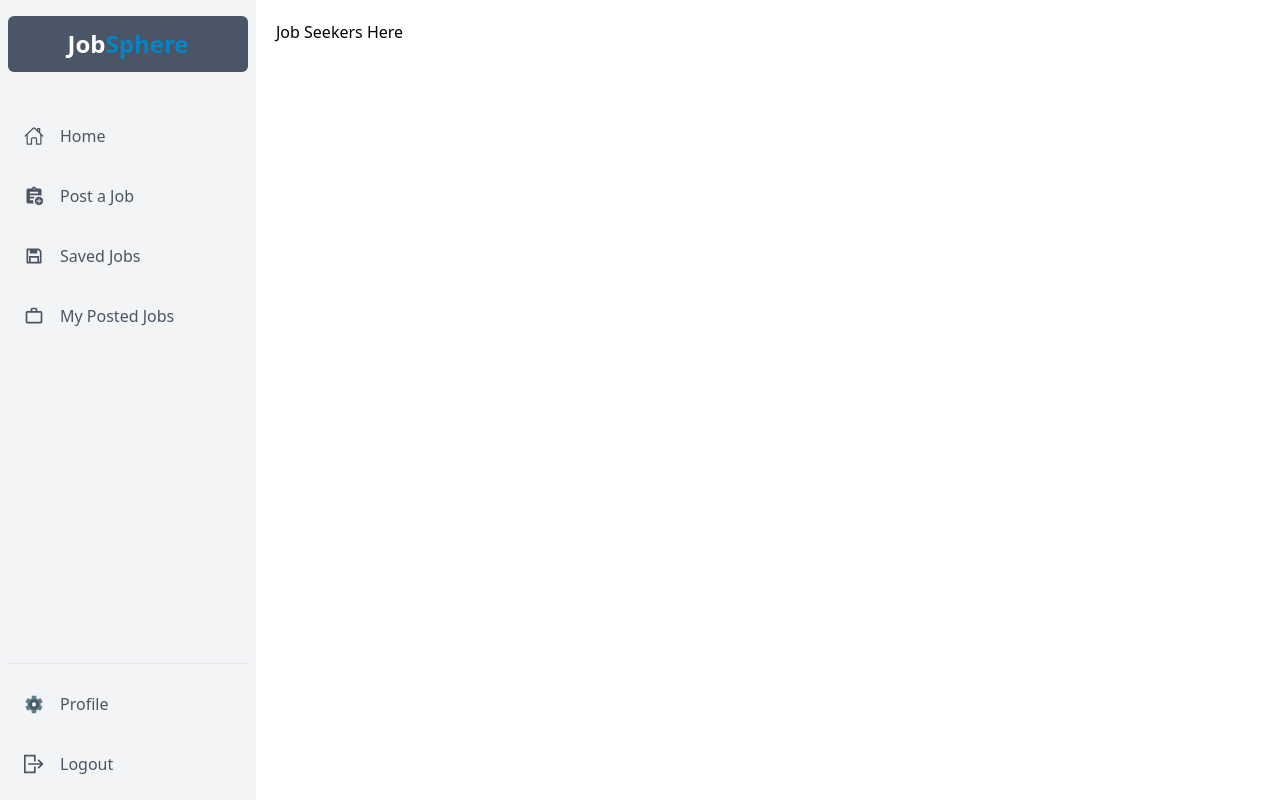
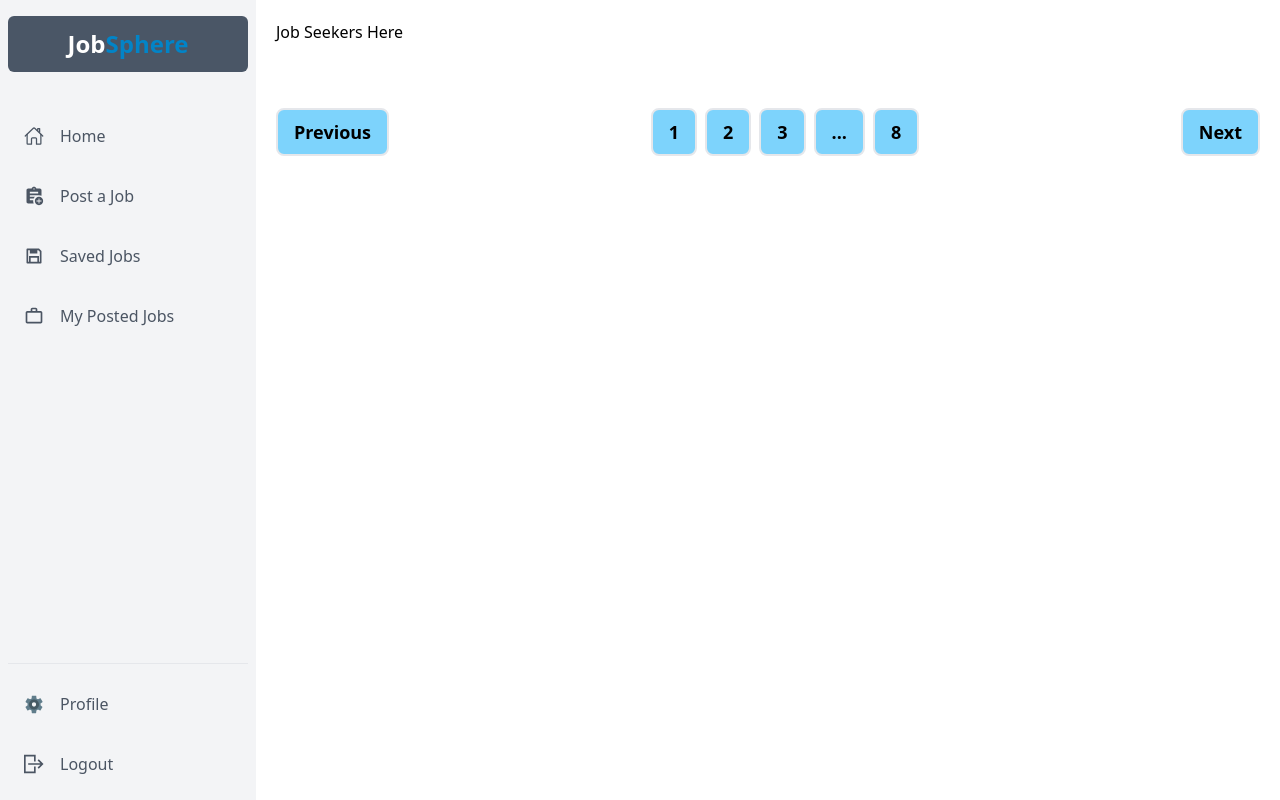
Before and after one commit to HunterMahmud/JobSphere, a Next.js app: page /dashboard/jobSeekers in a window 1280 px wide. Built offline with nearby package versions, Linux system fonts and the light colour scheme; no server answers.

Commit message:
Pagination Added

```diff
--- a/src/app/(dashboard)/dashboard/(Recruiter)/jobSeekers/page.jsx
+++ b/src/app/(dashboard)/dashboard/(Recruiter)/jobSeekers/page.jsx
@@ -327,6 +327,33 @@ const page = () => {
     return (
         <div>
             <h1>Job Seekers Here</h1>
+
+            {/* Pagination */}
+            <div className="mt-16 flex flex-col md:flex-row justify-center mx-auto gap-6">
+                <button className="btn px-4 py-2 border-2 text-lg font-semibold hover:border hover:border-sky-700 bg-sky-300 hover:bg-sky-400 rounded-lg">
+                    Previous
+                </button>
+                <div className="space-x-2 flex mx-auto">
+                    <button className="btn px-4 py-2 border-2 text-lg font-semibold hover:border hover:border-sky-700 bg-sky-300 hover:bg-sky-400 rounded-lg">
+                        1
+                    </button>
+                    <button className="btn px-4 py-2 border-2 text-lg font-semibold hover:border hover:border-sky-700 bg-sky-300 hover:bg-sky-400 rounded-lg">
+                        2
+                    </button>
+                    <button className="btn px-4 py-2 border-2 text-lg font-semibold hover:border hover:border-sky-700 bg-sky-300 hover:bg-sky-400 rounded-lg">
+                        3
+                    </button>
+                    <button className="btn px-4 py-2 border-2 text-lg font-semibold hover:border hover:border-sky-700 bg-sky-300 hover:bg-sky-400 rounded-lg">
+                        ...
+                    </button>
+                    <button className="btn px-4 py-2 border-2 text-lg font-semibold hover:border hover:border-sky-700 bg-sky-300 hover:bg-sky-400 rounded-lg">
+                        8
+                    </button>
+                </div>
+                <button className="btn px-4 py-2 border-2 text-lg font-semibold hover:border hover:border-sky-700 bg-sky-300 hover:bg-sky-400 rounded-lg">
+                    Next
+                </button>
+            </div>
         </div>
     );
 };
```
